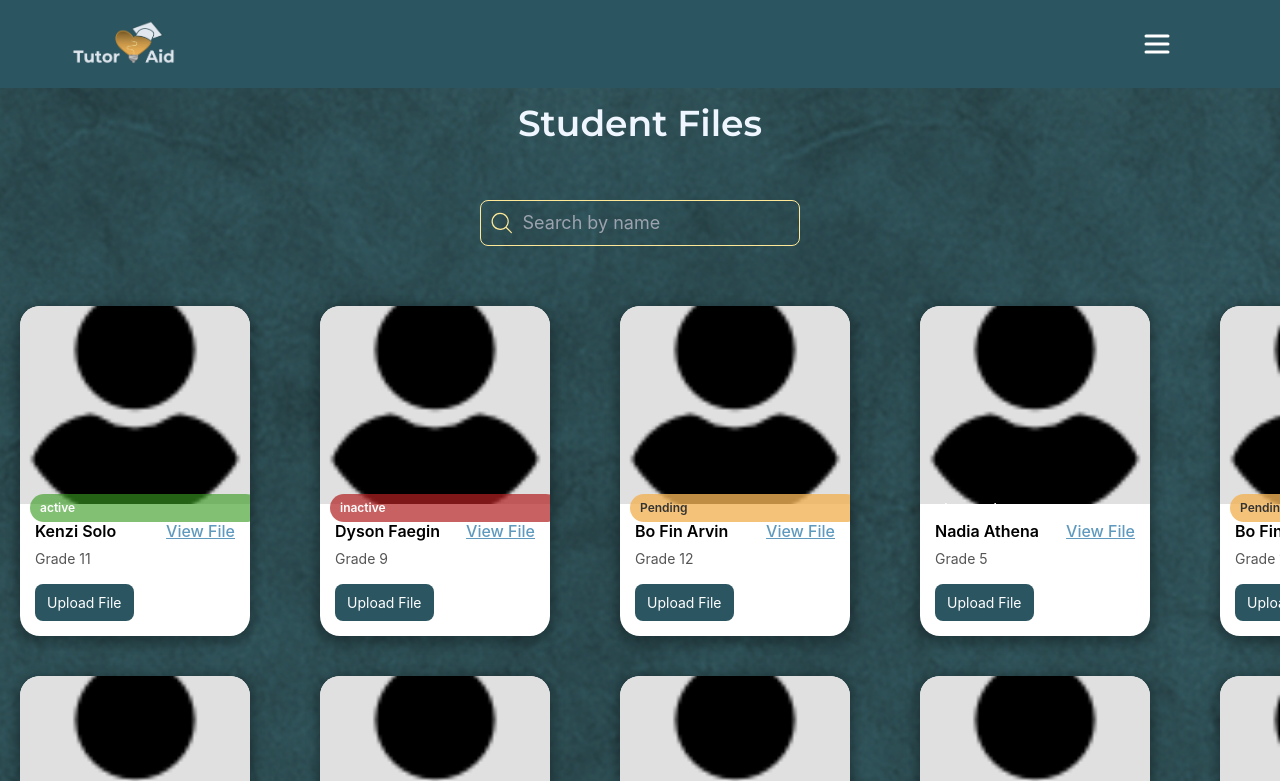
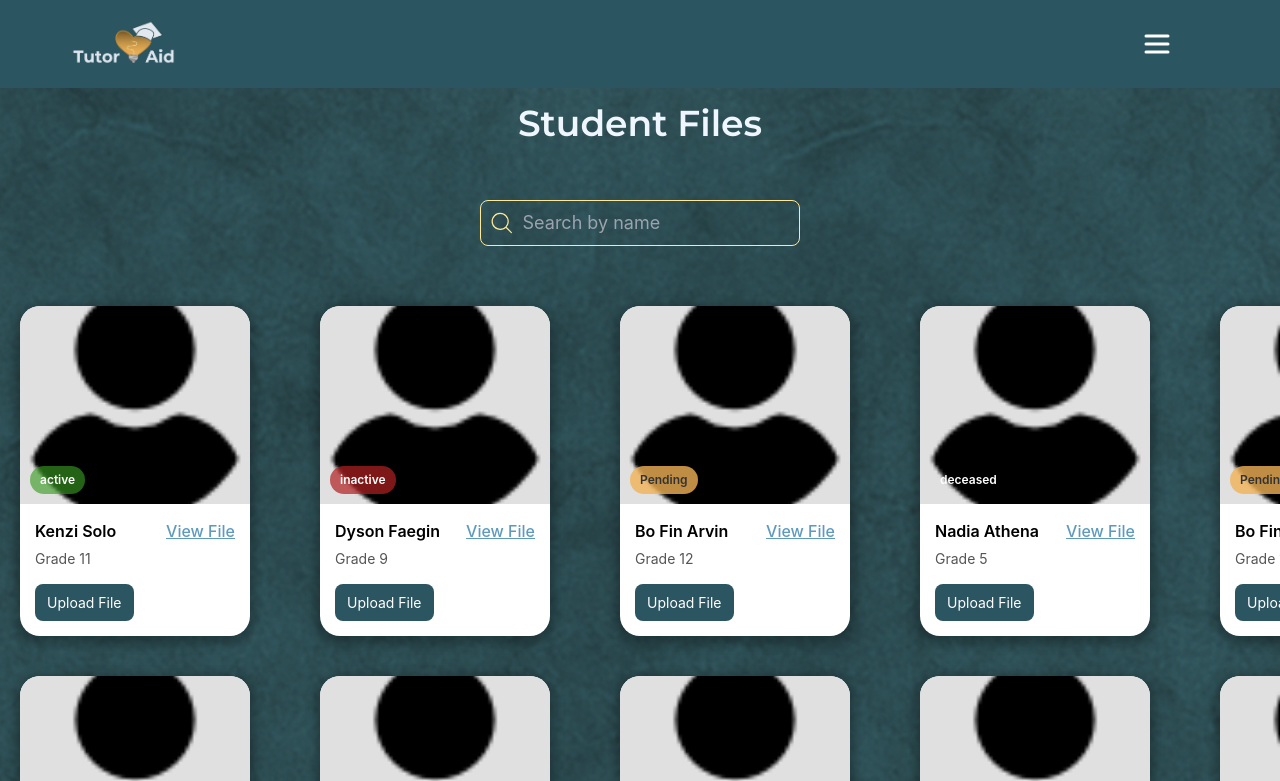
Before and after one commit to GabyNor05/TutorAid, a React (Create React App) app in the folder frontend/: page /studentfiles in a window 1280 px wide. Shown: the top 781 px of the page. Built offline with nearby package versions, Linux system fonts and the light colour scheme.

Commit message:
Nstals for express, mysql2, cors and body-parser

```diff
--- a/frontend/src/pages/tutor/studentFileView/StudentFileViewCard.js
+++ b/frontend/src/pages/tutor/studentFileView/StudentFileViewCard.js
@@ -18,7 +18,7 @@ function StudentFileViewCard({ student }) {
                 </div>
                 <div className="student-file-view-card-bottom-row">
 
-                        <div className={`status-label ${student.status ? student.status.toLowerCase() : "pending"}`}>
+                        <div className={`file-status-label ${student.status ? student.status.toLowerCase() : "pending"}`}>
                             {student.status || "Pending"}
                         </div>
                     </div>
--- a/frontend/src/pages/tutor/studentFileView/studentFileView.css
+++ b/frontend/src/pages/tutor/studentFileView/studentFileView.css
@@ -54,7 +54,7 @@
     font-weight: 500;
 }
 
-.status-label {
+.file-status-label {
     position: relative;
     bottom: 10px;
     left: 10px;
@@ -65,13 +65,13 @@
     color: white;
 }
 
-.status-label.active {
+.file-status-label.active {
     background-color: #399d23a1;
 }
-.status-label.inactive {
+.file-status-label.inactive {
     background-color: #b22222b5;
 }
-.status-label.pending {
+.file-status-label.pending {
     background-color: #f1b356ca;
     color: #333;
 }
```
Also changed, not shown: 2 other files (tests, documents, lock files or other folders).
